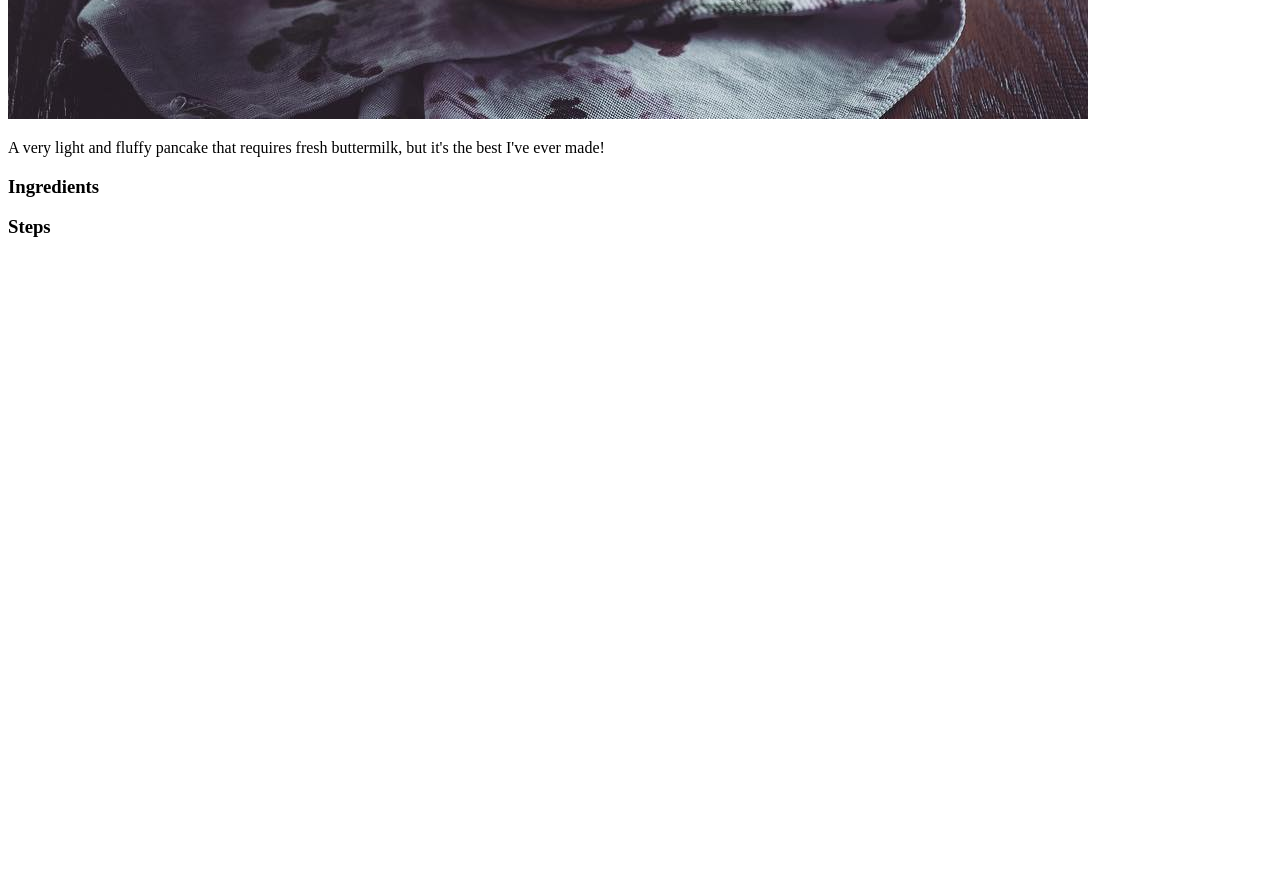
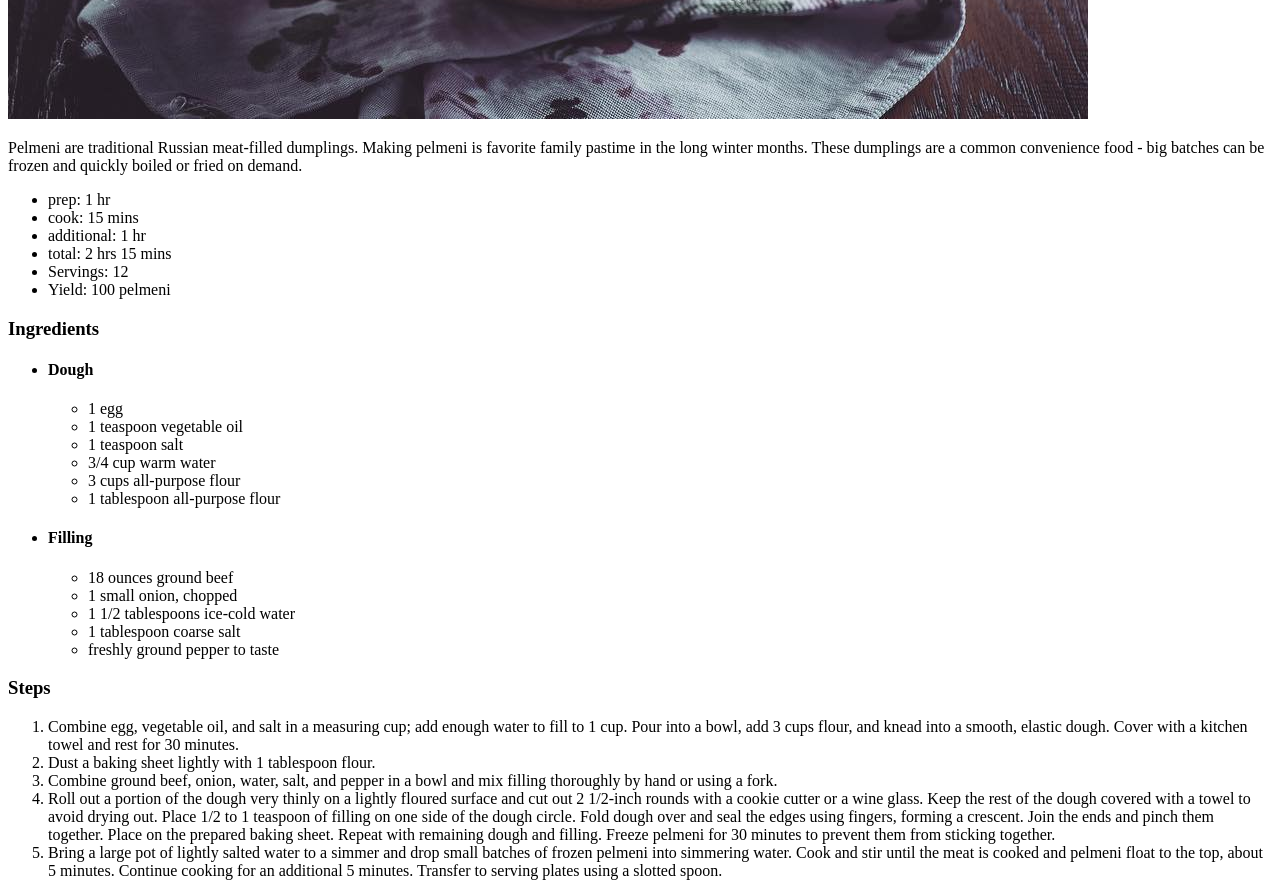
Before and after one commit to Podexus23/odin-recipes, a plain HTML site: page recipes/pelmeni.html in a window 1280 px wide. Shown: the part 680-1576 px from the top of the page. Before the commit the page ends 937 px from the top, so only its background shows below. Drawn offline with Linux system fonts and the light colour scheme.

Commit message:
feat: add pelmeni recipe

```diff
--- a/recipes/pelmeni.html
+++ b/recipes/pelmeni.html
@@ -1,18 +1,85 @@
 <!DOCTYPE html>
 <html lang="en">
+
 <head>
     <meta charset="UTF-8">
     <meta http-equiv="X-UA-Compatible" content="IE=edge">
     <meta name="viewport" content="width=device-width, initial-scale=1.0">
     <title>Odin Recipes</title>
 </head>
+
 <body>
     <h1>Pelmeni</h1>
     <img src="../img/pelmeni.jpg" alt="tasty pelmeni">
-    <p>A very light and fluffy pancake that requires fresh buttermilk, but it's the best I've ever made! </p>
+    <p>Pelmeni are traditional Russian meat-filled dumplings. Making pelmeni is favorite family pastime in the long
+        winter months. These dumplings are a common convenience food - big batches can be frozen and quickly boiled or
+        fried on demand. </p>
+    <ul>
+        <li>
+            prep:
+            1 hr
+        </li>
+        <li>
+            cook:
+            15 mins
+        </li>
+        <li>
+            additional:
+            1 hr
+        </li>
+        <li>
+            total:
+            2 hrs 15 mins
+        </li>
+        <li>Servings:
+            12
+        </li>
+        <li>Yield:
+            100 pelmeni
+        </li>
+    </ul>
     <h3>Ingredients</h3>
-    <ul></ul>
+    <ul>
+        <li>
+            <h4>Dough</h4>
+            <ul>
+                <li>1 egg</li>
+                <li>1 teaspoon vegetable oil</li>
+                <li>1 teaspoon salt</li>
+                <li>3/4 cup warm water</li>
+                <li>3 cups all-purpose flour</li>
+                <li>1 tablespoon all-purpose flour </li>
+            </ul>
+        </li>
+        <li>
+            <h4>Filling</h4>
+            <ul>
+                <li>18 ounces ground beef</li>
+                <li>1 small onion, chopped</li>
+                <li>1 1/2 tablespoons ice-cold water</li>
+                <li>1 tablespoon coarse salt</li>
+                <li>freshly ground pepper to taste</li>
+            </ul>
+        </li>
+    </ul>
     <h3>Steps</h3>
-    <ol></ol>
+    <ol>
+        <li>Combine egg, vegetable oil, and salt in a measuring cup; add enough water to fill to 1 cup. Pour into a
+            bowl, add 3 cups flour, and knead into a smooth, elastic dough. Cover with a kitchen towel and rest for 30
+            minutes.</li>
+        <li>Dust a baking sheet lightly with 1 tablespoon flour.</li>
+        <li>Combine ground beef, onion, water, salt, and pepper in a bowl and mix filling thoroughly by hand or using a
+            fork.</li>
+        <li>Roll out a portion of the dough very thinly on a lightly floured surface and cut out 2 1/2-inch rounds with
+            a cookie cutter or a wine glass. Keep the rest of the dough covered with a towel to avoid drying out. Place
+            1/2 to 1 teaspoon of filling on one side of the dough circle. Fold dough over and seal the edges using
+            fingers, forming a crescent. Join the ends and pinch them together. Place on the prepared baking sheet.
+            Repeat with remaining dough and filling. Freeze pelmeni for 30 minutes to prevent them from sticking
+            together.</li>
+        <li>Bring a large pot of lightly salted water to a simmer and drop small batches of frozen pelmeni into
+            simmering water. Cook and stir until the meat is cooked and pelmeni float to the top, about 5 minutes.
+            Continue cooking for an additional 5 minutes. Transfer to serving plates using a slotted spoon.</li>
+    </ol>
 </body>
+
 </html>
```
Also changed, not shown: index.html (+3 -0 lines).
